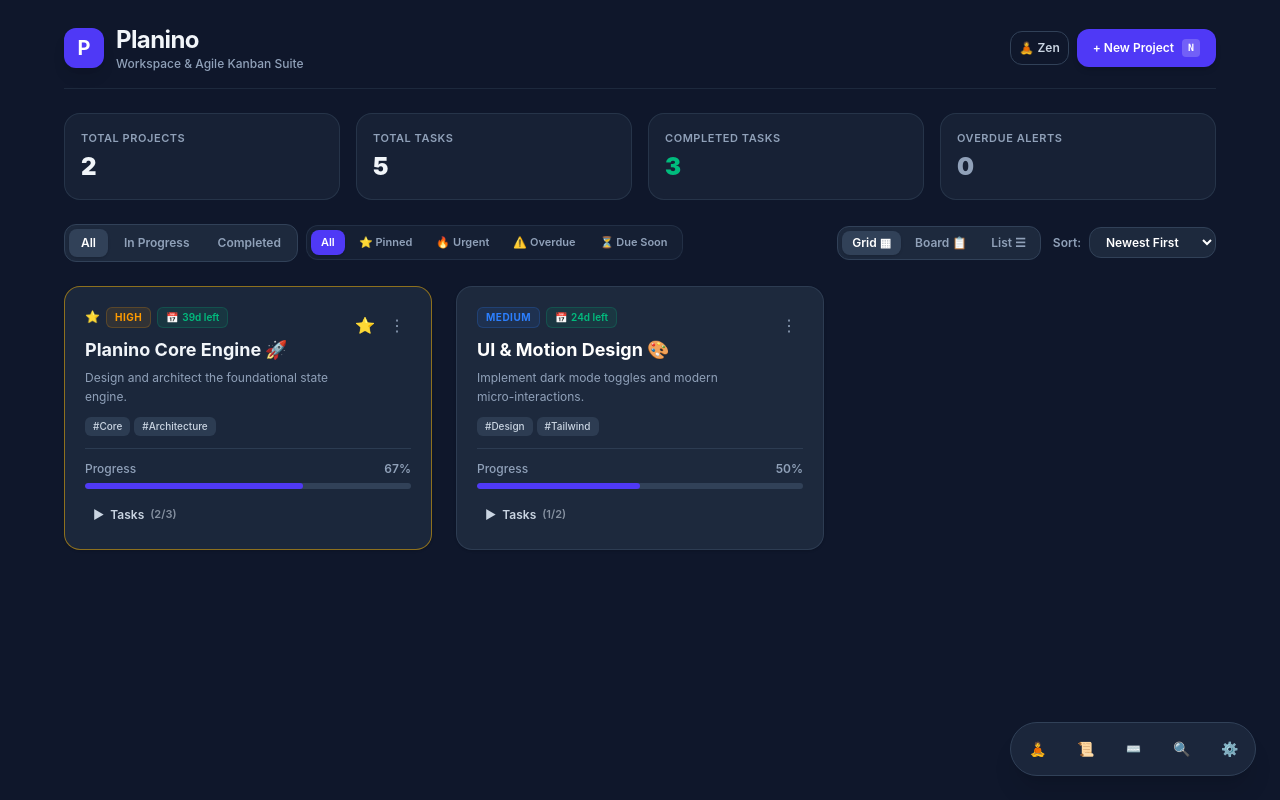
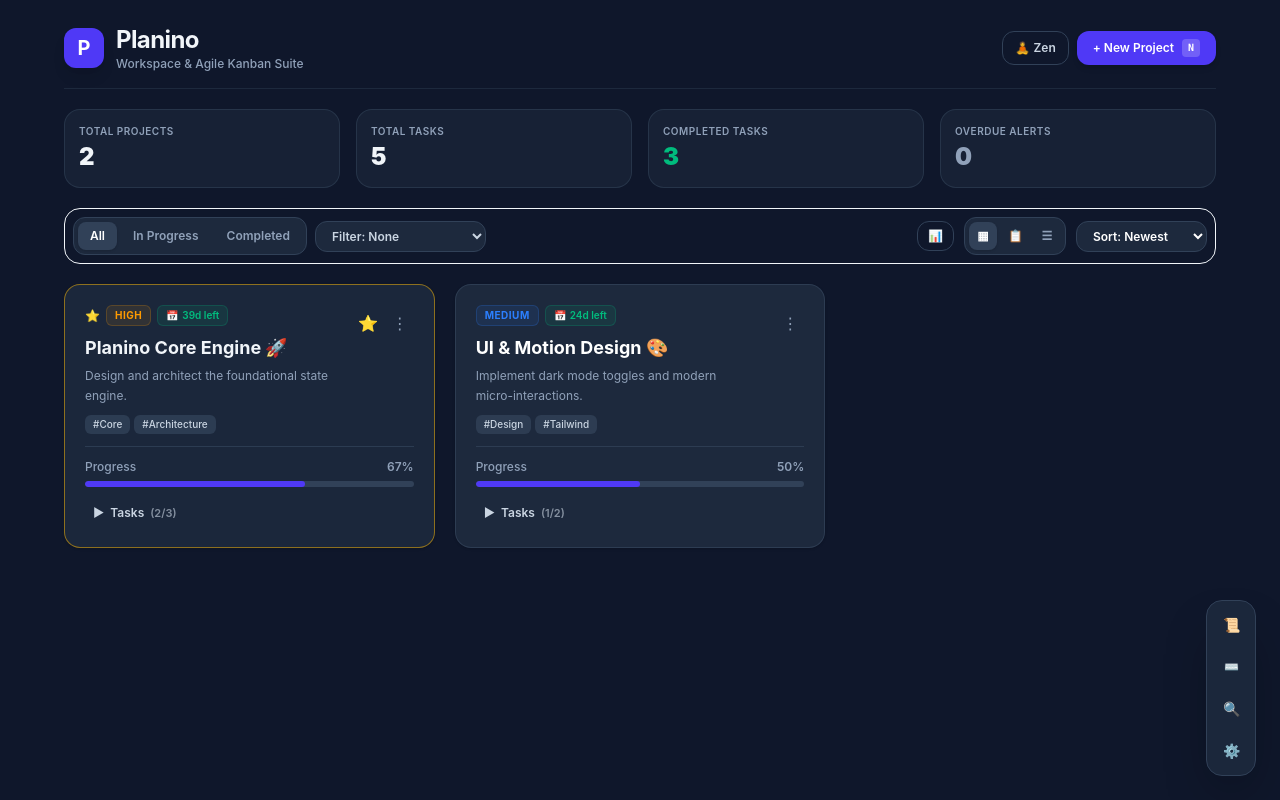
Before and after one commit to s-a-jafari/planino, a React (Vite) app: page / in a window 1280 px wide. Built offline with nearby package versions, Linux system fonts and the light colour scheme.

Commit message:
refactor: streamline toolbar, position action menus dynamically, and verticalize dock

```diff
--- a/src/App.jsx
+++ b/src/App.jsx
@@ -33,6 +33,7 @@ function App() {
   const [highlightedProjectId, setHighlightedProjectId] = useState(null);
   const [dragOverCol, setDragOverCol] = useState(null);
   const [isZenMode, setIsZenMode] = useState(false);
+  const [showStats, setShowStats] = useState(true);
 
   const [toastMessage, setToastMessage] = useState(null);
 
@@ -377,7 +378,7 @@ function App() {
 
       <div className={isZenMode ? 'w-full' : 'max-w-6xl mx-auto'}>
         <header
-          className={`flex items-center justify-between mb-6 pb-4 border-b ${
+          className={`flex items-center justify-between mb-5 pb-4 border-b ${
             settings.isDark ? 'border-slate-800' : 'border-slate-200'
           }`}
         >
@@ -400,7 +401,7 @@ function App() {
           <div className="flex items-center gap-2">
             <button
               onClick={() => setIsZenMode((prev) => !prev)}
-              className={`p-2 rounded-xl border text-xs font-semibold transition-all cursor-pointer ${
+              className={`px-3 py-2 rounded-xl border text-xs font-semibold transition-all cursor-pointer ${
                 isZenMode
                   ? 'bg-amber-500/10 text-amber-500 border-amber-500/20'
                   : settings.isDark
@@ -414,7 +415,7 @@ function App() {
 
             <button
               onClick={() => setIsProjectModalOpen(true)}
-              className={`flex items-center gap-2 ${currentThemeBg} hover:opacity-90 text-white text-xs font-semibold px-4 py-2.5 rounded-xl shadow-md transition-all cursor-pointer`}
+              className={`flex items-center gap-2 ${currentThemeBg} hover:opacity-90 text-white text-xs font-semibold px-4 py-2 rounded-xl shadow-md transition-all cursor-pointer`}
             >
               <span>+ New Project</span>
               <kbd className="px-1.5 py-0.5 rounded text-[10px] bg-white/20 font-mono">N</kbd>
@@ -424,7 +425,7 @@ function App() {
 
         {focusProject && (
           <div
-            className={`mb-6 p-3 rounded-2xl border flex items-center justify-between shadow-lg transition-all animate-in fade-in slide-in-from-top-2 ${
+            className={`mb-5 p-3 rounded-2xl border flex items-center justify-between shadow-lg transition-all animate-in fade-in slide-in-from-top-2 ${
               settings.isDark ? 'bg-slate-800/90 border-indigo-500/40' : 'bg-white border-indigo-200'
             }`}
           >
@@ -473,49 +474,49 @@ function App() {
           </div>
         )}
 
-        {!isZenMode && (
-          <section className="grid grid-cols-2 sm:grid-cols-4 gap-3 sm:gap-4 mb-6">
+        {!isZenMode && showStats && (
+          <section className="grid grid-cols-2 sm:grid-cols-4 gap-3 sm:gap-4 mb-5 animate-in fade-in duration-200">
             <div
-              className={`p-4 rounded-2xl border transition-all ${
+              className={`p-3.5 rounded-2xl border transition-all ${
                 settings.isDark ? 'bg-slate-800/60 border-slate-700/60' : 'bg-white border-slate-200'
               }`}
             >
-              <p className="text-[11px] font-semibold text-slate-400 uppercase tracking-wider">Total Projects</p>
-              <p className="text-2xl font-black mt-1">{totalProjects}</p>
+              <p className="text-[10px] font-semibold text-slate-400 uppercase tracking-wider">Total Projects</p>
+              <p className="text-xl sm:text-2xl font-black mt-0.5">{totalProjects}</p>
             </div>
 
             <div
-              className={`p-4 rounded-2xl border transition-all ${
+              className={`p-3.5 rounded-2xl border transition-all ${
                 settings.isDark ? 'bg-slate-800/60 border-slate-700/60' : 'bg-white border-slate-200'
               }`}
             >
-              <p className="text-[11px] font-semibold text-slate-400 uppercase tracking-wider">Total Tasks</p>
-              <p className="text-2xl font-black mt-1">{totalTasks}</p>
+              <p className="text-[10px] font-semibold text-slate-400 uppercase tracking-wider">Total Tasks</p>
+              <p className="text-xl sm:text-2xl font-black mt-0.5">{totalTasks}</p>
             </div>
 
             <div
-              className={`p-4 rounded-2xl border transition-all ${
+              className={`p-3.5 rounded-2xl border transition-all ${
                 settings.isDark ? 'bg-slate-800/60 border-slate-700/60' : 'bg-white border-slate-200'
               }`}
             >
-              <p className="text-[11px] font-semibold text-slate-400 uppercase tracking-wider">Completed Tasks</p>
-              <p className="text-2xl font-black mt-1 text-emerald-500">{totalCompletedTasks}</p>
+              <p className="text-[10px] font-semibold text-slate-400 uppercase tracking-wider">Completed Tasks</p>
+              <p className="text-xl sm:text-2xl font-black mt-0.5 text-emerald-500">{totalCompletedTasks}</p>
             </div>
 
             <div
-              className={`p-4 rounded-2xl border transition-all ${
+              className={`p-3.5 rounded-2xl border transition-all ${
                 settings.isDark ? 'bg-slate-800/60 border-slate-700/60' : 'bg-white border-slate-200'
               }`}
             >
-              <p className="text-[11px] font-semibold text-slate-400 uppercase tracking-wider">Overdue Alerts</p>
-              <p className={`text-2xl font-black mt-1 ${overdueCount > 0 ? 'text-rose-500' : 'text-slate-400'}`}>
+              <p className="text-[10px] font-semibold text-slate-400 uppercase tracking-wider">Overdue Alerts</p>
+              <p className={`text-xl sm:text-2xl font-black mt-0.5 ${overdueCount > 0 ? 'text-rose-500' : 'text-slate-400'}`}>
                 {overdueCount}
               </p>
             </div>
           </section>
         )}
 
-        <div className="flex flex-col sm:flex-row items-stretch sm:items-center justify-between gap-3 mb-6">
+        <div className="flex flex-col md:flex-row items-stretch md:items-center justify-between gap-3 mb-5 p-2 rounded-2xl border transition-colors bg-opacity-50">
           <div className="flex flex-wrap items-center gap-2">
             <div
               className={`p-1 rounded-xl flex gap-1 ${
@@ -539,34 +540,24 @@ function App() {
               ))}
             </div>
 
-            <div
-              className={`p-1 rounded-xl flex items-center gap-1 ${
-                settings.isDark ? 'bg-slate-800/50 border border-slate-700/50' : 'bg-slate-100'
+            <select
+              value={smartFilter}
+              onChange={(e) => setSmartFilter(e.target.value)}
+              className={`text-xs font-semibold px-3 py-1.5 rounded-xl border outline-none cursor-pointer ${
+                settings.isDark
+                  ? 'bg-slate-800 border-slate-700 text-slate-300'
+                  : 'bg-white border-slate-200 text-slate-700'
               }`}
             >
-              {[
-                { id: 'all', label: 'All' },
-                { id: 'pinned', label: '⭐ Pinned' },
-                { id: 'urgent', label: '🔥 Urgent' },
-                { id: 'overdue', label: '⚠️ Overdue' },
-                { id: 'dueSoon', label: '⏳ Due Soon' },
-              ].map((chip) => (
-                <button
-                  key={chip.id}
-                  onClick={() => setSmartFilter(chip.id)}
-                  className={`px-2.5 py-1 text-[11px] font-semibold rounded-lg transition-all cursor-pointer ${
-                    smartFilter === chip.id
-                      ? 'bg-indigo-600 text-white shadow-sm'
-                      : 'text-slate-400 hover:text-slate-200'
-                  }`}
-                >
-                  {chip.label}
-                </button>
-              ))}
-            </div>
+              <option value="all">Filter: None</option>
+              <option value="pinned">⭐ Pinned Only</option>
+              <option value="urgent">🔥 Urgent Only</option>
+              <option value="overdue">⚠️ Overdue Only</option>
+              <option value="dueSoon">⏳ Due Soon (3 days)</option>
+            </select>
 
             {selectedTag && (
-              <div className="inline-flex items-center gap-1.5 px-3 py-1 rounded-xl bg-indigo-500/10 text-indigo-500 border border-indigo-500/20 text-xs font-semibold">
+              <div className="inline-flex items-center gap-1.5 px-2.5 py-1 rounded-xl bg-indigo-500/10 text-indigo-500 border border-indigo-500/20 text-xs font-semibold">
                 <span>#{selectedTag}</span>
                 <button
                   onClick={() => setSelectedTag(null)}
@@ -578,35 +569,48 @@ function App() {
             )}
           </div>
 
-          <div className="flex items-center gap-3">
+          <div className="flex items-center justify-between md:justify-end gap-2.5">
+            {!isZenMode && (
+              <button
+                onClick={() => setShowStats((prev) => !prev)}
+                className={`p-1.5 px-2.5 rounded-xl text-xs font-semibold border transition-all cursor-pointer ${
+                  showStats
+                    ? settings.isDark ? 'border-slate-700 text-slate-300' : 'border-slate-200 text-slate-600'
+                    : 'border-indigo-500/30 text-indigo-500 bg-indigo-500/10'
+                }`}
+                title="Toggle Stats Bar"
+              >
+                📊
+              </button>
+            )}
+
             <div
               className={`p-1 rounded-xl flex gap-1 ${
                 settings.isDark ? 'bg-slate-800 border border-slate-700' : 'bg-slate-200/60'
               }`}
             >
               {[
-                { id: 'grid', label: 'Grid ▦' },
-                { id: 'board', label: 'Board 📋' },
-                { id: 'list', label: 'List ☰' },
+                { id: 'grid', label: '▦' },
+                { id: 'board', label: '📋' },
+                { id: 'list', label: '☰' },
               ].map((view) => (
                 <button
                   key={view.id}
                   onClick={() => setSettings((s) => ({ ...s, layout: view.id }))}
-                  className={`px-2.5 py-1 text-xs font-semibold rounded-lg transition-all cursor-pointer ${
+                  className={`w-7 h-7 flex items-center justify-center text-xs font-semibold rounded-lg transition-all cursor-pointer ${
                     settings.layout === view.id
                       ? settings.isDark
                         ? 'bg-slate-700 text-white shadow-sm'
                         : 'bg-white text-slate-800 shadow-sm'
                       : 'text-slate-400 hover:text-slate-200'
                   }`}
+                  title={`${view.id.toUpperCase()} View`}
                 >
                   {view.label}
                 </button>
               ))}
             </div>
 
-            <div className="flex items-center gap-2">
-              <span className="text-xs font-semibold text-slate-400">Sort:</span>
             <select
               value={sortBy}
               onChange={(e) => setSortBy(e.target.value)}
@@ -616,12 +620,11 @@ function App() {
                   : 'bg-white border-slate-200 text-slate-800'
               }`}
             >
-                <option value="newest">Newest First</option>
-                <option value="dueDate">Due Date</option>
-                <option value="priority">Priority</option>
-                <option value="progress">Progress Rate</option>
+              <option value="newest">Sort: Newest</option>
+              <option value="dueDate">Sort: Due Date</option>
+              <option value="priority">Sort: Priority</option>
+              <option value="progress">Sort: Progress</option>
             </select>
-            </div>
           </div>
         </div>
 
@@ -655,7 +658,7 @@ function App() {
               </div>
             </div>
           ) : settings.layout === 'board' ? (
-            <div className="grid grid-cols-1 md:grid-cols-3 gap-6 items-start">
+            <div className="grid grid-cols-1 md:grid-cols-3 gap-5 items-start">
               {boardColumns.map((col) => {
                 const colProjects = filteredAndSortedProjects.filter(
                   (p) => getStage(p) === col.id
@@ -671,7 +674,7 @@ function App() {
                     }}
                     onDragLeave={() => setDragOverCol(null)}
                     onDrop={(e) => handleDropToColumn(e, col.id)}
-                    className={`rounded-2xl border p-4 transition-all min-h-[350px] ${
+                    className={`rounded-2xl border p-3.5 transition-all min-h-[350px] ${
                       isOver
                         ? 'border-dashed border-indigo-500 scale-[1.01] bg-indigo-500/5'
                         : settings.isDark
@@ -679,7 +682,7 @@ function App() {
                         : 'bg-slate-100/60 border-slate-200/80'
                     }`}
                   >
-                    <div className="flex items-center justify-between mb-4 pb-2 border-b border-slate-700/20">
+                    <div className="flex items-center justify-between mb-3.5 pb-2 border-b border-slate-700/20">
                       <span className={`text-xs font-bold uppercase tracking-wider ${col.color}`}>
                         {col.label}
                       </span>
@@ -694,7 +697,7 @@ function App() {
                       </span>
                     </div>
 
-                    <ul className="space-y-4 p-0">
+                    <ul className="space-y-3.5 p-0">
                       {colProjects.map((project) => (
                         <ProjectItem
                           key={project.id}
@@ -724,8 +727,8 @@ function App() {
             <ul
               className={
                 settings.layout === 'grid'
-                  ? 'grid grid-cols-1 md:grid-cols-2 lg:grid-cols-3 gap-6 p-0'
-                  : 'flex flex-col gap-4 max-w-2xl mx-auto p-0'
+                  ? 'grid grid-cols-1 md:grid-cols-2 lg:grid-cols-3 gap-5 p-0'
+                  : 'flex flex-col gap-3.5 max-w-2xl mx-auto p-0'
               }
             >
               {filteredAndSortedProjects.map((project) => (
@@ -749,23 +752,13 @@ function App() {
       </div>
 
       <div
-        className={`fixed bottom-6 right-6 flex items-center gap-2 p-1.5 rounded-full border shadow-xl backdrop-blur-md z-40 transition-all ${
-          settings.isDark ? 'bg-slate-800/90 border-slate-700' : 'bg-white/90 border-slate-200'
+        className={`fixed bottom-6 right-6 flex flex-col items-center gap-1.5 p-1.5 rounded-2xl border shadow-2xl backdrop-blur-md z-40 transition-all ${
+          settings.isDark ? 'bg-slate-800/95 border-slate-700 shadow-black/40' : 'bg-white/95 border-slate-200 shadow-slate-300/60'
         }`}
       >
         <button
-          onClick={() => setIsZenMode((prev) => !prev)}
-          className={`w-10 h-10 rounded-full flex items-center justify-center text-sm transition-all cursor-pointer ${
-            isZenMode ? 'text-amber-400' : settings.isDark ? 'text-slate-400 hover:text-white hover:bg-slate-700' : 'text-slate-500 hover:text-slate-800 hover:bg-slate-100'
-          }`}
-          title="Toggle Zen Mode"
-        >
-          🧘
-        </button>
-
-        <button
           onClick={() => setIsActivityModalOpen(true)}
-          className={`w-10 h-10 rounded-full flex items-center justify-center text-sm transition-all cursor-pointer ${
+          className={`w-9 h-9 rounded-xl flex items-center justify-center text-sm transition-all cursor-pointer ${
             settings.isDark ? 'text-slate-400 hover:text-white hover:bg-slate-700' : 'text-slate-500 hover:text-slate-800 hover:bg-slate-100'
           }`}
           title="Activity Log"
@@ -775,7 +768,7 @@ function App() {
 
         <button
           onClick={() => setIsShortcutsModalOpen(true)}
-          className={`w-10 h-10 rounded-full flex items-center justify-center text-xs font-bold transition-all cursor-pointer ${
+          className={`w-9 h-9 rounded-xl flex items-center justify-center text-xs font-bold transition-all cursor-pointer ${
             settings.isDark ? 'text-slate-400 hover:text-white hover:bg-slate-700' : 'text-slate-500 hover:text-slate-800 hover:bg-slate-100'
           }`}
           title="Shortcuts (?)"
@@ -785,7 +778,7 @@ function App() {
 
         <button
           onClick={() => setIsSearchModalOpen(true)}
-          className={`w-10 h-10 rounded-full flex items-center justify-center text-sm transition-all cursor-pointer ${
+          className={`w-9 h-9 rounded-xl flex items-center justify-center text-sm transition-all cursor-pointer ${
             settings.isDark ? 'text-slate-400 hover:text-white hover:bg-slate-700' : 'text-slate-500 hover:text-slate-800 hover:bg-slate-100'
           }`}
           title="Command Palette (/ or Alt+K)"
@@ -795,7 +788,7 @@ function App() {
 
         <button
           onClick={() => setIsSettingsModalOpen(true)}
-          className={`w-10 h-10 rounded-full flex items-center justify-center text-sm transition-all hover:rotate-45 cursor-pointer ${
+          className={`w-9 h-9 rounded-xl flex items-center justify-center text-sm transition-all hover:rotate-45 cursor-pointer ${
             settings.isDark ? 'text-slate-400 hover:text-white hover:bg-slate-700' : 'text-slate-500 hover:text-slate-800 hover:bg-slate-100'
           }`}
           title="Settings"
```
Also changed, not shown: src/ProjectItem.jsx (+17 -5 lines). Lines whose indentation alone changed are shown as unchanged.
